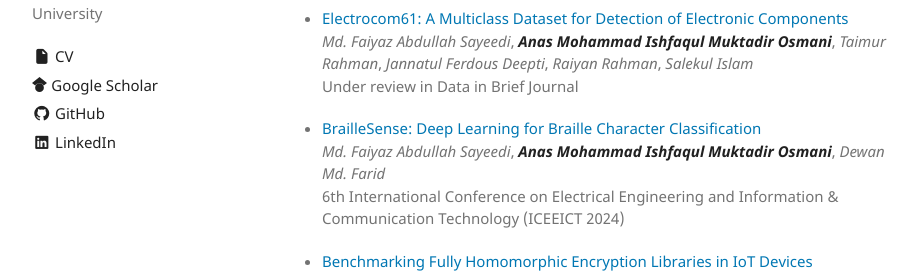
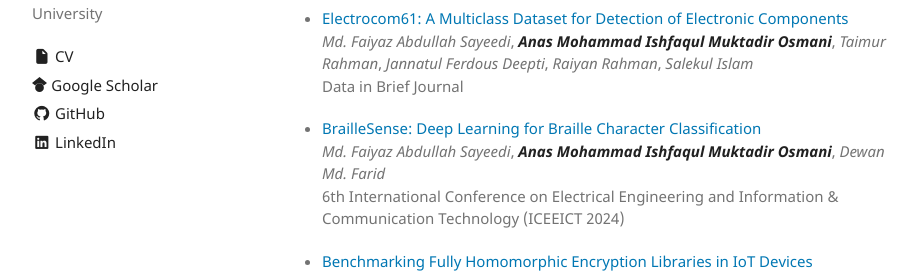
Before and after one commit to AnasIshfaque/AnasIshfaque.github.io, a Jekyll site: the page built from index.md, in a window 1280 px wide and 928 px high. Shown: the part 516-789 px from the top of the window, without its empty margins (178-1096 px from the left). Built offline with Jekyll 4.4.1, drawn with Linux system fonts in a browser that asks for light colours; our own code applies the rules of GitHub Pages for plain Markdown files.

Commit message:
data in brief paper link updated

```diff
--- a/index.md
+++ b/index.md
@@ -15,9 +15,9 @@ _**Anas Mohammad Ishfaqul Muktadir Osmani**_, _Taimur Rahman_, _Salekul Islam_\
 _**Anas Mohammad Ishfaqul Muktadir Osmani**_, _Taimur Rahman_, _Mohammad Shahriar Rahman_, _Salekul Islam_\
 Preparing for IEEE Internet of Things Journal
 
-- [Electrocom61: A Multiclass Dataset for Detection of Electronic Components](https://doi.org/10.1016/j.dib.2025.111331)\
+- [Electrocom61: A Multiclass Dataset for Detection of Electronic Components](https://www.sciencedirect.com/science/article/pii/S2352340925000630)\
 _Md. Faiyaz Abdullah Sayeedi_, _**Anas Mohammad Ishfaqul Muktadir Osmani**_, _Taimur Rahman_, _Jannatul Ferdous Deepti_, _Raiyan Rahman_, _Salekul Islam_\
-Under review in Data in Brief Journal
+Data in Brief Journal
 
 - [BrailleSense: Deep Learning for Braille Character Classification](https://ieeexplore.ieee.org/document/10534500)\
 _Md. Faiyaz Abdullah Sayeedi_, _**Anas Mohammad Ishfaqul Muktadir Osmani**_, _Dewan Md. Farid_\
```
